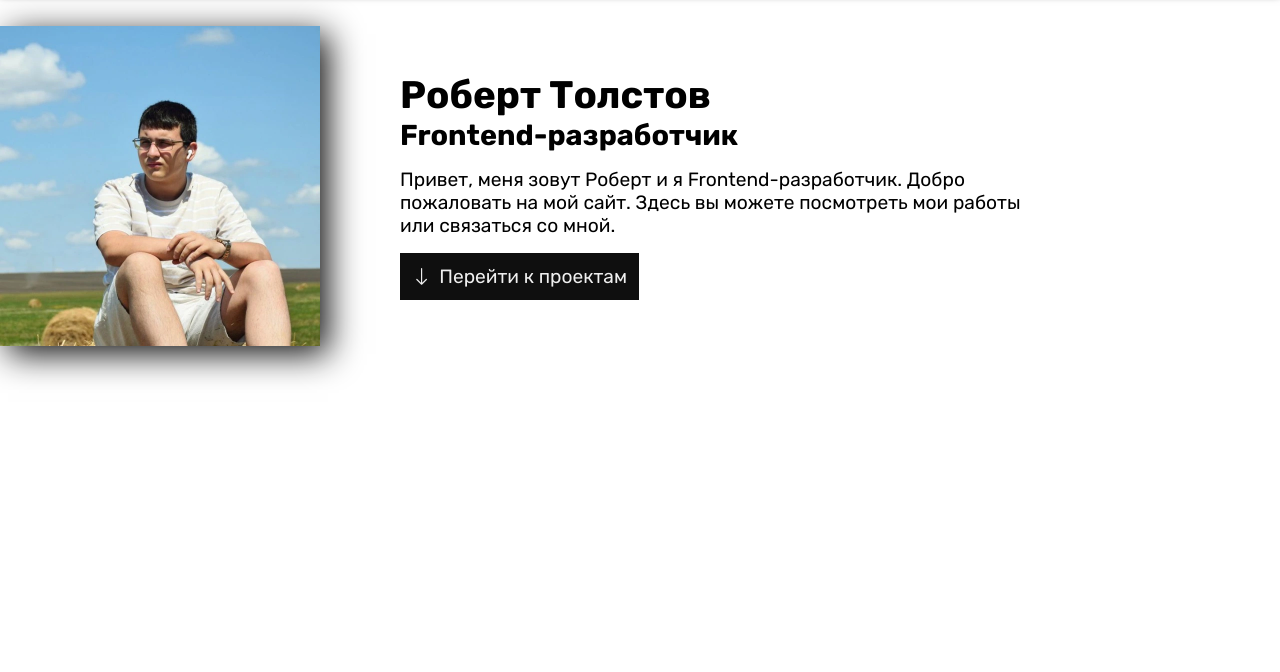
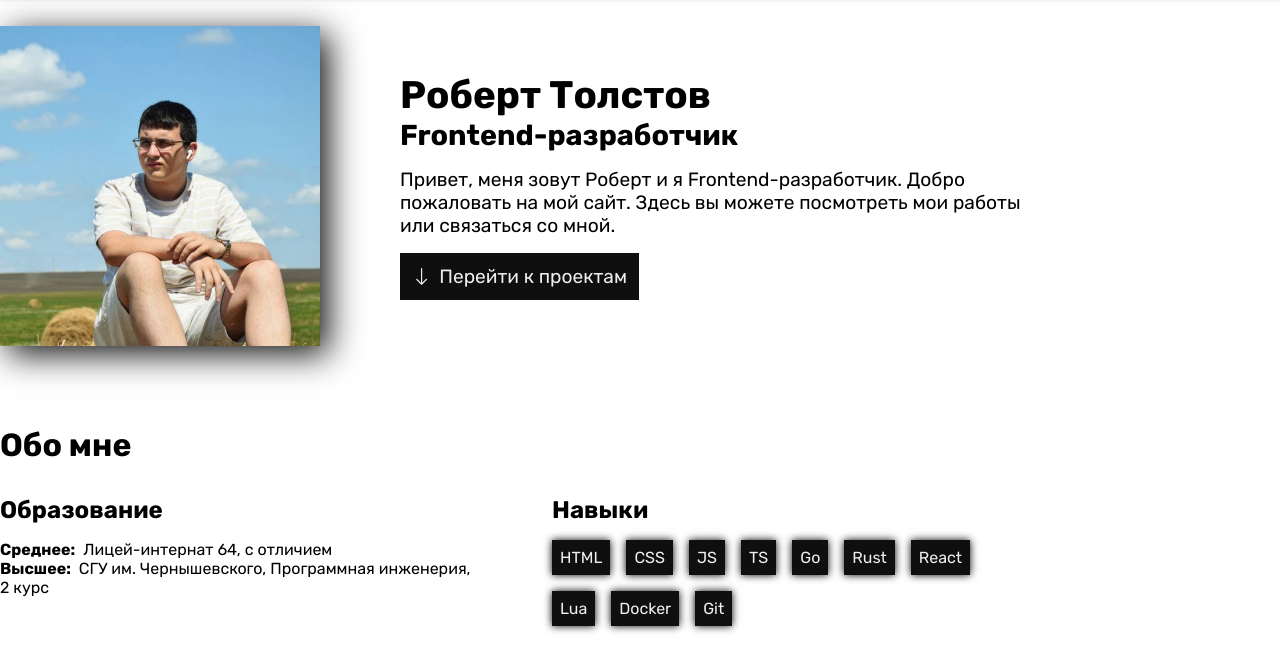
Before and after one commit to dsc-sgu-web/workshop1, a plain HTML site: page index.html in a window 1280 px wide. Shown: the part 66-738 px from the top of the page. Drawn offline with nearby package versions, Linux system fonts and the light colour scheme.

```diff
--- a/index.html
+++ b/index.html
@@ -44,7 +44,6 @@
     </nav>
 
     <main>
-      <div id="about-me" class="anchor"></div>
       <header class="hero">
         <img src="images/avatar.webp" alt="My avatar" />
         <div class="info">
@@ -59,6 +58,37 @@
           <a href="#projects" class="btn bi bi-arrow-down">Перейти к проектам</a>
         </div>
       </header>
+
+      <div id="about-me" class="anchor"></div>
+      <section class="about-me">
+        <h1>Обо мне</h1>
+
+        <div class="article-wrapper">
+          <article class="education">
+            <h2>Образование</h2>
+            <dl>
+              <dt>Среднее</dt><dd>Лицей-интернат 64, с отличием</dd>
+              <dt>Высшее</dt><dd>СГУ им. Чернышевского, Программная инженерия, 2 курс</dd>
+            </dl>
+          </article>
+
+          <article class="skills">
+            <h2>Навыки</h2>
+            <ul>
+              <li>HTML</li>
+              <li>CSS</li>
+              <li>JS</li>
+              <li>TS</li>
+              <li>Go</li>
+              <li>Rust</li>
+              <li>React</li>
+              <li>Lua</li>
+              <li>Docker</li>
+              <li>Git</li>
+            </ul>
+          </article>
+        </div>
+      </section>
     </main>
 
     <script src="app.js"></script>
--- a/style.css
+++ b/style.css
@@ -23,6 +23,21 @@
   width: 100%;
   max-width: 1440px;
   margin: 2rem auto;
+}
+
+section {
+  margin: 5rem 0;
+}
+
+@media screen and (max-width: 768px) {
+  section {
+    margin: 5rem auto;
+    width: 90%;
+  }
+}
+
+section > h2 {
+  font-size: xx-large;
 }
 
 :root {
@@ -130,7 +145,7 @@
     left: 1rem;
     right: 1rem;
     background-color: var(--color-text);
-    box-shadow: 0 0 0.5rem black;
+    box-shadow: 0 0 .5rem black;
     padding: 2rem;
   }
 
@@ -173,3 +188,61 @@
     font-size: medium;
   }
 }
+
+/* About me */
+.about-me h1 {
+  font-size: xx-large;
+}
+
+.about-me .article-wrapper {
+  display: flex;
+  align-items: stretch;
+  gap: 5rem;
+  margin-top: 1rem;
+  width: 80%;
+}
+
+.about-me .article-wrapper article {
+  width: 50%;
+}
+
+.about-me .article-wrapper article > * {
+  margin-top: 1rem;
+}
+
+.about-me .article-wrapper .education dt {
+  float: left;
+  font-weight: bold;
+}
+
+.about-me .article-wrapper .education dt::after {
+  content: ":";
+  margin-right: .5rem;
+  font-weight: bold;
+}
+
+.about-me .article-wrapper .skills ul {
+  display: flex;
+  align-items: center;
+  flex-wrap: wrap;
+  gap: 1rem;
+}
+
+.about-me .article-wrapper .skills ul li {
+  padding: .5rem;
+  background-color: var(--color-text);
+  color: var(--color-bg);
+  box-shadow: 0 0 .5rem black;
+}
+
+@media screen and (max-width: 768px) {
+  .about-me .article-wrapper {
+    flex-direction: column;
+    width: 100%;
+    gap: 2rem;
+  }
+
+  .about-me .article-wrapper article {
+    width: 100%;
+  }
+}
```
